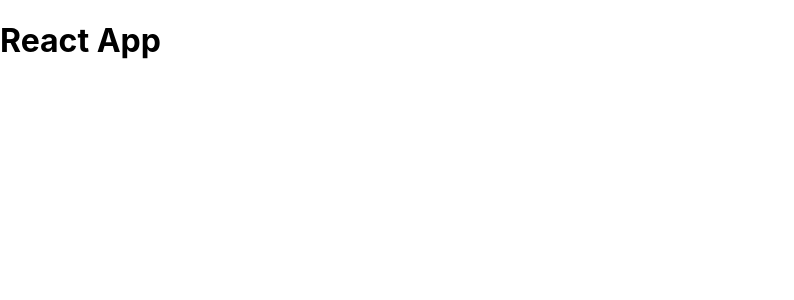
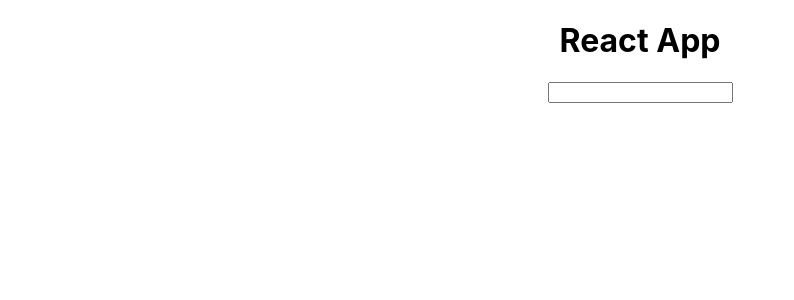
Before and after one commit to Heenkkk/bus-stop-info-app, a React (Create React App) app: page / in a window 1280 px wide. Shown: the top 300 px of the page, without its empty margins (0-794 px from the left). Built offline with nearby package versions, Linux system fonts and the light colour scheme.

Commit message:
Add initial input field

```diff
--- a/src/App.tsx
+++ b/src/App.tsx
@@ -1,7 +1,22 @@
+import { useEffect, useState } from 'react';
+
 const App = () => {
+  const [searchText, setSearchText] = useState('');
+
+  useEffect(() => {
+    searchText.length > 0 && console.log(searchText);
+  }, [searchText]);
+
   return (
-    <div>
-      <h1>React App</h1>
+    <div className="content">
+      <h1 style={{ textAlign: 'center' }}>React App</h1>
+      <input
+        type="text"
+        name="search"
+        value={searchText}
+        onChange={(event) => setSearchText(event.target.value)}
+        style={{ display: 'block', margin: '0 auto' }}
+      />
     </div>
   );
 };
--- a/src/index.css
+++ b/src/index.css
@@ -11,3 +11,8 @@
   font-family: source-code-pro, Menlo, Monaco, Consolas, 'Courier New',
     monospace;
 }
+
+.content {
+  max-width: 600px;
+  margin: auto;
+}
```
